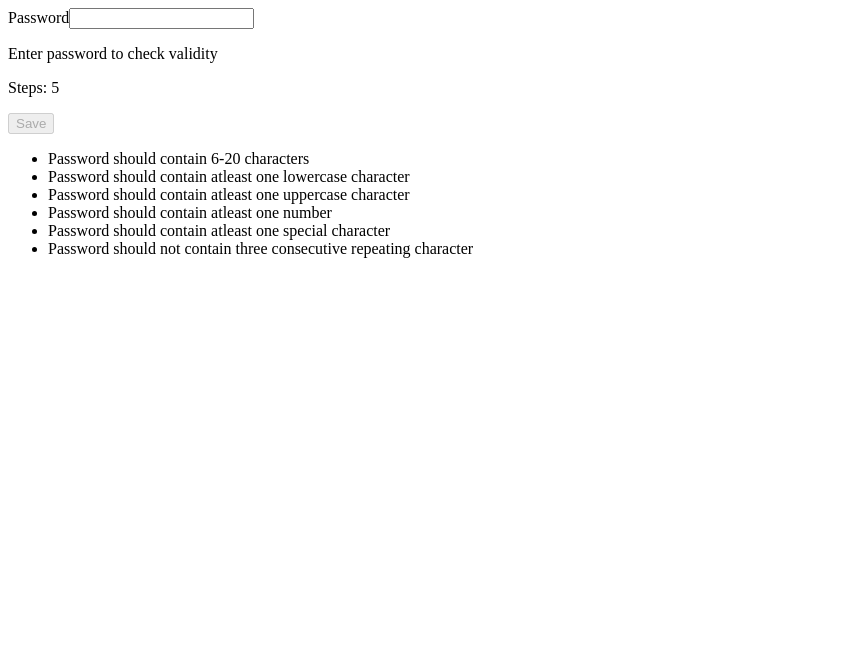
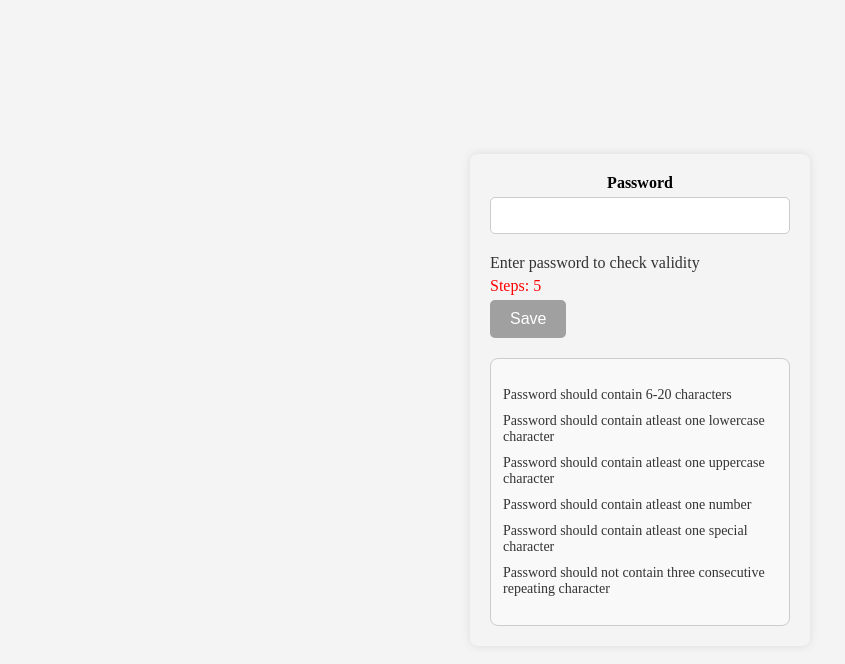
Before and after one commit to omgitsvaibhav/Assessment, a React (Create React App) app in the folder react/password-authenticator-frontend/: page / in a window 1280 px wide. Shown: the top 664 px of the page, without its empty margins (0-845 px from the left). Built offline with nearby package versions, Linux system fonts and the light colour scheme.

Commit message:
added styling

```diff
--- a/react/password-authenticator-frontend/src/components/Password.css
+++ b/react/password-authenticator-frontend/src/components/Password.css
@@ -0,0 +1,65 @@
+body {
+    display: flex;
+    align-items: center;
+    justify-content: center;
+    height: 100vh;
+    margin: 0;
+    background-color: #f4f4f4;
+  }
+.password-container {
+    width: 300px;
+    margin: auto;
+    padding: 20px;
+    box-shadow: 0 0 10px rgba(0, 0, 0, 0.1);
+    border-radius: 8px;
+  }
+
+  .password-input {
+    margin-bottom: 20px;
+  }
+
+  label {
+    display: block;
+    text-align: center;
+    margin-bottom: 5px;
+    font-weight: bold;
+  }
+
+  input {
+    width: 100%;
+    padding: 10px;
+    border: 1px solid #ccc;
+    border-radius: 5px;
+    box-sizing: border-box;
+  }
+
+  #Password-validator p {
+    color: #333;
+    margin: 5px 0;
+  }
+
+  #password-steps p {
+    color: #f00;
+    margin: 5px 0;
+  }
+
+  .save-password button {
+    background-color: #4caf50;
+    color: white;
+    padding: 10px 20px;
+    border: none;
+    border-radius: 5px;
+    cursor: pointer;
+    font-size: 16px;
+  }
+
+  .save-password button:disabled {
+    background-color: #a0a0a0;
+    cursor: not-allowed;
+  }
+
+  @media (max-width: 600px) {
+    .password-container {
+      width: 90%;
+    }
+  }
--- a/react/password-authenticator-frontend/src/components/PasswordCheckList.css
+++ b/react/password-authenticator-frontend/src/components/PasswordCheckList.css
@@ -0,0 +1,18 @@
+.ckecklist-container {
+    margin-top: 20px;
+    background-color: #f9f9f9; /* Box background color */
+    border: 1px solid #ccc;
+    border-radius: 8px;
+    padding: 12px;
+  }
+
+  .list-items {
+    list-style-type:none;
+    padding-left: 0;
+  }
+
+  .list-items li {
+    margin-bottom: 10px;
+    font-size: 14px;
+    color: #333;
+  }
--- a/react/password-authenticator-frontend/src/components/PasswordCheckList.js
+++ b/react/password-authenticator-frontend/src/components/PasswordCheckList.js
@@ -1,3 +1,5 @@
+import './PasswordCheckList.css'
+
 export default function PasswordCheckList(){
     return(
         <div className="ckecklist-container">
```
Also changed, not shown: react/password-authenticator-frontend/src/components/Password.js (+6 -4 lines).
